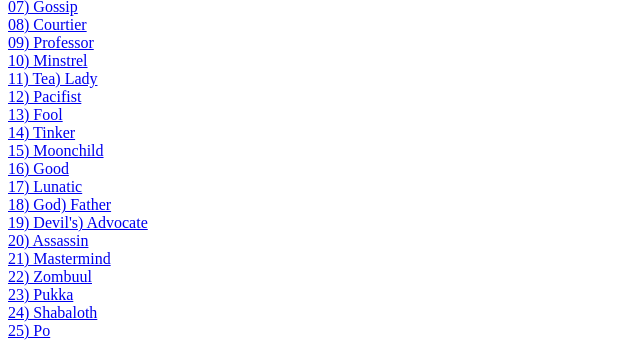
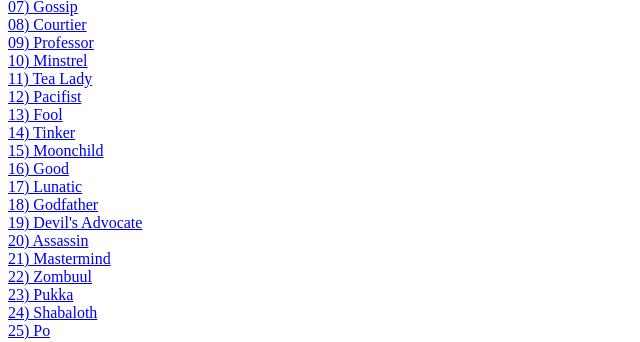
Before and after one commit to trumpetz/botc_th, a plain HTML site: page BMR/index.html in a window 1280 px wide. Shown: the part 217-559 px from the top of the page, 0-640 px from the left. Drawn offline with Linux system fonts and the light colour scheme.

Commit message:
revise index

```diff
--- a/BMR/index.html
+++ b/BMR/index.html
@@ -10,15 +10,15 @@
 <a href="08_Courtier.html">08) Courtier</a><br />
 <a href="09_Professor.html">09) Professor</a><br />
 <a href="10_Minstrel.html">10) Minstrel</a><br />
-<a href="11_Tea_Lady.html">11) Tea) Lady</a><br />
+<a href="11_TeaLady.html">11) Tea Lady</a><br />
 <a href="12_Pacifist.html">12) Pacifist</a><br />
 <a href="13_Fool.html">13) Fool</a><br />
 <a href="14_Tinker.html">14) Tinker</a><br />
 <a href="15_Moonchild.html">15) Moonchild</a><br />
 <a href="16_Good.html">16) Good</a><br />
 <a href="17_Lunatic.html">17) Lunatic</a><br />
-<a href="18_God_Father.html">18) God) Father</a><br />
-<a href="19_Devil's_Advocate.html">19) Devil's) Advocate</a><br />
+<a href="18_Godfather.html">18) Godfather</a><br />
+<a href="19_DevilsAdvocate.html">19) Devil's Advocate</a><br />
 <a href="20_Assassin.html">20) Assassin</a><br />
 <a href="21_Mastermind.html">21) Mastermind</a><br />
 <a href="22_Zombuul.html">22) Zombuul</a><br />
```
